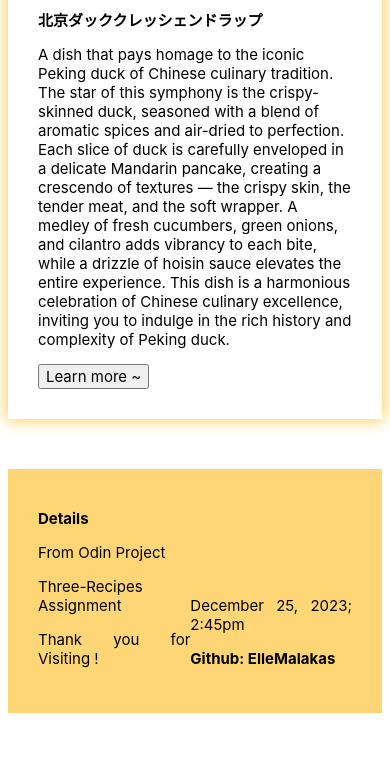
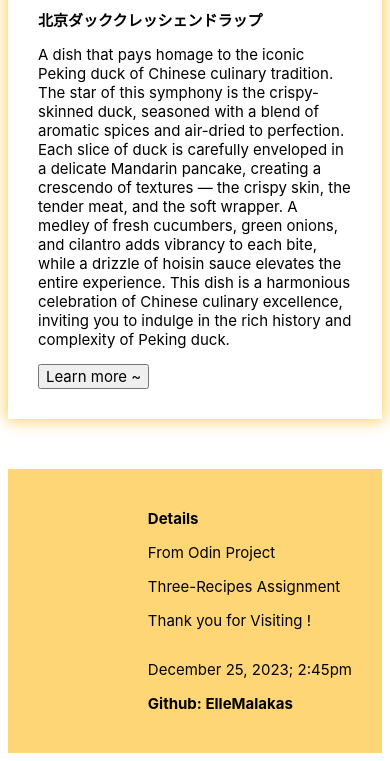
Before and after one commit to ElleMalakas/recipes-odinproj, a plain HTML site: page index.html in a window 390 px wide. Shown: the part 1907-2668 px from the top of the page. Before the commit the page ends 2628 px from the top, so only its background shows below. Drawn offline with Linux system fonts and the light colour scheme.

Commit message:
Update styles.css

```diff
--- a/styles.css
+++ b/styles.css
@@ -77,7 +77,6 @@ footer {
 
 @media (max-width: 768px) {
   footer {
-    flex-direction: row;
-    text-align: justify;
+    flex-direction: column;
   }
 }
```
